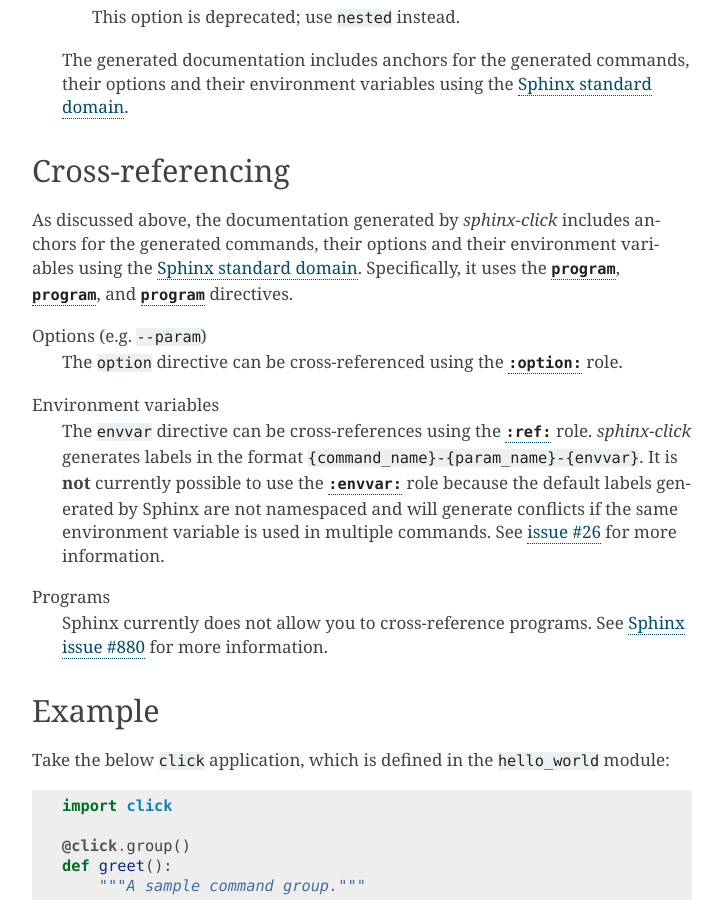
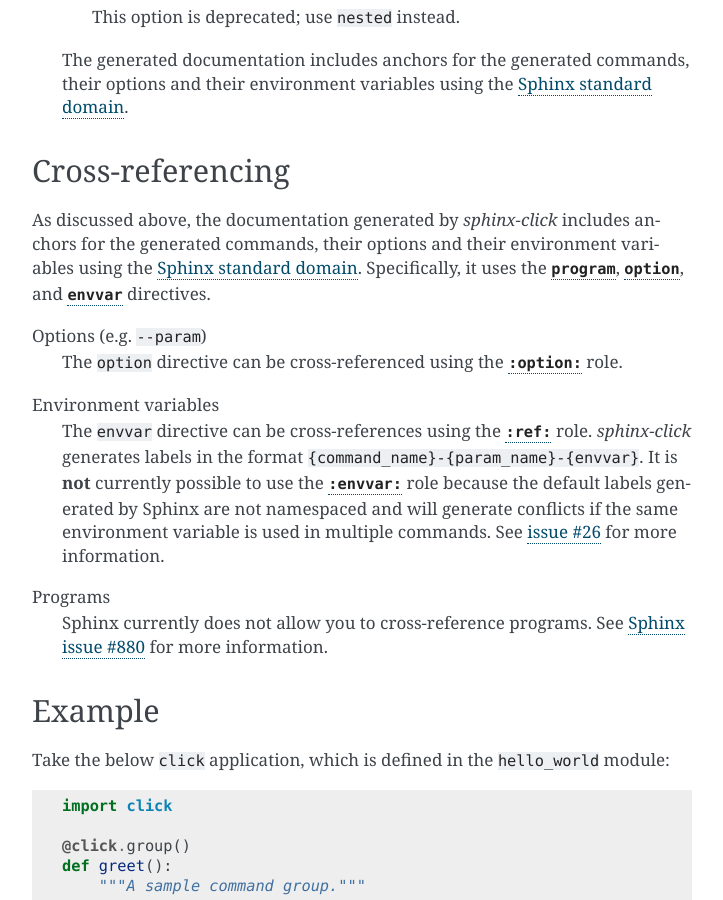
Before and after one commit to click-contrib/sphinx-click, a Sphinx documentation site: the page built from docs/usage.rst, in a window 1280 px wide and 900 px high, scrolled down 1196 px. Shown: the whole window, without its empty margins (388-1111 px from the left). Built offline with Sphinx 7.4.7, drawn with Linux system fonts in a browser that asks for light colours.

Commit message:
docs: Correct typo
Copy-pasta.

Signed-off-by: Stephen Finucane <stephen@that.guru>

```diff
--- a/docs/usage.rst
+++ b/docs/usage.rst
@@ -245,9 +245,9 @@ for more information.
 .. _CommandCollection: https://click.palletsprojects.com/en/7.x/api/#click.CommandCollection
 .. |program directive| replace:: ``program``
 .. _program directive: https://www.sphinx-doc.org/en/master/usage/restructuredtext/domains.html#directive-program
-.. |option directive| replace:: ``program``
+.. |option directive| replace:: ``option``
 .. _option directive: https://www.sphinx-doc.org/en/master/usage/restructuredtext/domains.html#directive-option
-.. |envvar directive| replace:: ``program``
+.. |envvar directive| replace:: ``envvar``
 .. _envvar directive: https://www.sphinx-doc.org/en/master/usage/restructuredtext/domains.html#directive-envvar
 .. |option role| replace:: ``:option:``
 .. _option role: https://www.sphinx-doc.org/en/master/usage/restructuredtext/roles.html#role-option
```
